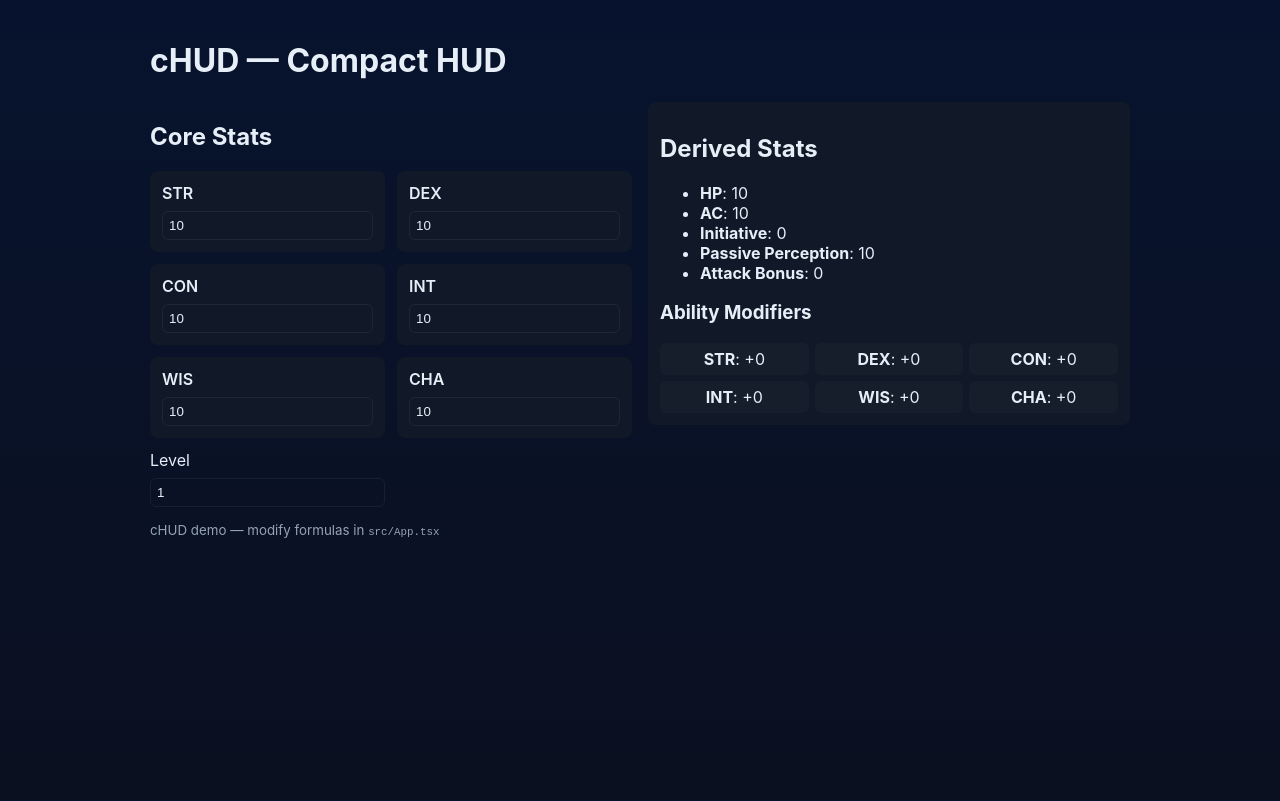
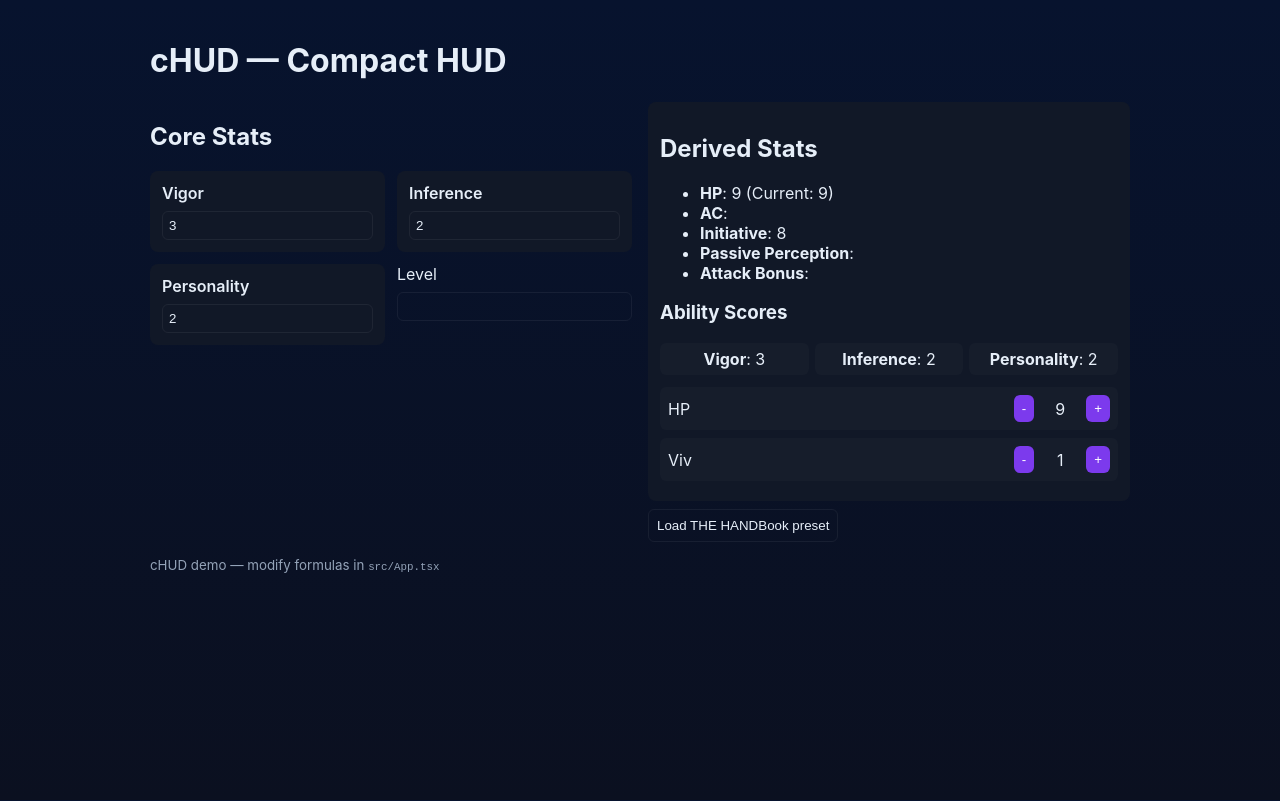
Before and after one commit to shogmssometimes/chud, a React (Vite) app: page / in a window 1280 px wide. Built offline with nearby package versions, Linux system fonts and the light colour scheme.

Commit message:
Add collapsE stats: Vigor/Inference/Personality, derived formulas, counters, and THE HANDBook preset

```diff
--- a/src/App.tsx
+++ b/src/App.tsx
@@ -3,65 +3,63 @@ import StatInput from './components/StatInput'
 import DerivedStatsPanel from './components/DerivedStatsPanel'
 
 export type CoreStats = {
-  str: number
-  dex: number
-  con: number
-  int: number
-  wis: number
-  cha: number
-  level: number
+  vigor: number
+  inference: number
+  personality: number
 }
 
-const defaultStats: CoreStats = {
-  str: 10,
-  dex: 10,
-  con: 10,
-  int: 10,
-  wis: 10,
-  cha: 10,
-  level: 1
+export const defaultStats: CoreStats = {
+  vigor: 3,
+  inference: 2,
+  personality: 2
 }
 
 export function abilityModifier(score: number) {
-  return Math.floor((score - 10) / 2)
+  // Keep a simple NC to modifier mapping (if you want different rules, adjust here)
+  return Math.floor(score)
 }
 
 export function computeDerived(core: CoreStats) {
-  const mods = {
-    str: abilityModifier(core.str),
-    dex: abilityModifier(core.dex),
-    con: abilityModifier(core.con),
-    int: abilityModifier(core.int),
-    wis: abilityModifier(core.wis),
-    cha: abilityModifier(core.cha)
-  }
+  // Following collapsE rules from your request:
+  // HP = Vigor + 6
+  // Capacity = Inference + 6
+  // Initiative = Personality + 6
+  // Movement = Vigor * 2 (meters)
+  const vigor = core.vigor
+  const inference = core.inference
+  const personality = core.personality
 
-  // Example formulas — tweakable depending on system
-  const hpBase = 10
-  const hp = hpBase + mods.con * core.level
-  const ac = 10 + mods.dex
-  const initiative = mods.dex
-  const passivePerception = 10 + mods.wis
-  const attackBonus = mods.str
+  const hp = vigor + 6
+  const capacity = inference + 6
+  const initiative = personality + 6
+  const movement = vigor * 2 // meters
 
   return {
     hp,
-    ac,
+    capacity,
     initiative,
-    passivePerception,
-    attackBonus,
-    mods
+    movement,
+    vigor,
+    inference,
+    personality
   }
 }
 
 export default function App() {
   const [core, setCore] = useState<CoreStats>(defaultStats)
+  const [hpCounter, setHpCounter] = useState<number>(defaultStats.vigor + 6)
+  const [viv, setViv] = useState<number>(1) // default Viv value as a counter
 
   function update<K extends keyof CoreStats>(key: K, value: number) {
-    setCore((prev) => ({ ...prev, [key]: value }))
+    setCore((prev: CoreStats) => ({ ...prev, [key]: value }))
   }
 
   const derived = computeDerived(core)
+
+  // Keep the HP counter synced with derived hp if core changes
+  React.useEffect(() => {
+    setHpCounter(derived.hp)
+  }, [derived.hp])
 
   return (
     <div className="app">
@@ -70,12 +68,9 @@ export default function App() {
         <div className="left">
           <h2>Core Stats</h2>
           <div className="grid">
-            <StatInput label="STR" value={core.str} onChange={(v) => update('str', v)} />
-            <StatInput label="DEX" value={core.dex} onChange={(v) => update('dex', v)} />
-            <StatInput label="CON" value={core.con} onChange={(v) => update('con', v)} />
-            <StatInput label="INT" value={core.int} onChange={(v) => update('int', v)} />
-            <StatInput label="WIS" value={core.wis} onChange={(v) => update('wis', v)} />
-            <StatInput label="CHA" value={core.cha} onChange={(v) => update('cha', v)} />
+            <StatInput label="Vigor" value={core.vigor} onChange={(v) => update('vigor', v)} />
+            <StatInput label="Inference" value={core.inference} onChange={(v) => update('inference', v)} />
+            <StatInput label="Personality" value={core.personality} onChange={(v) => update('personality', v)} />
             <div className="control">
               <label>Level</label>
               <input
@@ -89,7 +84,24 @@ export default function App() {
           </div>
         </div>
         <div className="right">
-          <DerivedStatsPanel derived={derived} />
+          <DerivedStatsPanel
+            derived={derived}
+            hpCounter={hpCounter}
+            onHpChange={(v: number) => setHpCounter(v)}
+            viv={viv}
+            onVivChange={(v: number) => setViv(v)}
+          />
+          <div className="presets">
+            <button
+              onClick={() => {
+                // THE HANDBook preset — an example starting set you can tweak
+                const preset = { vigor: 3, inference: 2, personality: 2 }
+                setCore(preset)
+              }}
+            >
+              Load THE HANDBook preset
+            </button>
+          </div>
         </div>
       </div>
       <footer>
--- a/src/components/DerivedStatsPanel.tsx
+++ b/src/components/DerivedStatsPanel.tsx
@@ -3,13 +3,25 @@ import type { CoreStats } from '../App'
 
 type Derived = ReturnType<typeof import('../App').computeDerived>
 
-export default function DerivedStatsPanel({ derived }: { derived: Derived }) {
+export default function DerivedStatsPanel({
+  derived,
+  hpCounter,
+  onHpChange,
+  viv,
+  onVivChange
+}: {
+  derived: Derived
+  hpCounter?: number
+  onHpChange?: (v: number) => void
+  viv?: number
+  onVivChange?: (v: number) => void
+}) {
   return (
     <div className="derived-panel">
       <h2>Derived Stats</h2>
       <ul>
         <li>
-          <strong>HP</strong>: {derived.hp}
+          <strong>HP</strong>: {derived.hp} {hpCounter !== undefined && <span className="counter">(Current: {hpCounter})</span>}
         </li>
         <li>
           <strong>AC</strong>: {derived.ac}
@@ -25,13 +37,40 @@ export default function DerivedStatsPanel({ derived }: { derived: Derived }) {
         </li>
       </ul>
       <div className="mods">
-        <h3>Ability Modifiers</h3>
+          <h3>Ability Scores</h3>
         <div className="mod-grid">
-          {Object.entries(derived.mods).map(([k, v]) => (
-            <div key={k} className="mod">
-              <strong>{k.toUpperCase()}</strong>: {v >= 0 ? `+${v}` : v}
+          {/* For collapsE, display raw scores */}
+          <div className="mod">
+            <strong>Vigor</strong>: {derived.vigor}
+          </div>
+          <div className="mod">
+            <strong>Inference</strong>: {derived.inference}
+          </div>
+          <div className="mod">
+            <strong>Personality</strong>: {derived.personality}
+          </div>
+        </div>
+      </div>
+      <div className="counters">
+        <div className="counter-row">
+          <label>HP</label>
+          {onHpChange && (
+            <div className="counter-controls">
+              <button onClick={() => onHpChange(hpCounter! - 1)}>-</button>
+              <span>{hpCounter}</span>
+              <button onClick={() => onHpChange(hpCounter! + 1)}>+</button>
             </div>
-          ))}
+          )}
+        </div>
+        <div className="counter-row">
+          <label>Viv</label>
+          {onVivChange && (
+            <div className="counter-controls">
+              <button onClick={() => onVivChange((viv || 0) - 1)}>-</button>
+              <span>{viv}</span>
+              <button onClick={() => onVivChange((viv || 0) + 1)}>+</button>
+            </div>
+          )}
         </div>
       </div>
     </div>
--- a/src/styles.css
+++ b/src/styles.css
@@ -30,3 +30,11 @@ body{
 .control{background:transparent;display:flex;flex-direction:column;gap:8px}
 .number-input{width:100%;padding:6px;border-radius:6px;background:transparent;border:1px solid rgba(255,255,255,0.06);color:var(--text)}
 footer{margin-top:12px;color:var(--muted)}
+
+.counters{margin-top:12px}
+.counter-row{display:flex;justify-content:space-between;align-items:center;padding:8px;background:rgba(255,255,255,0.02);border-radius:6px;margin-bottom:8px}
+.counter-controls{display:flex;align-items:center;gap:8px}
+.counter-controls button{background:var(--accent);color:white;border:none;padding:6px 8px;border-radius:6px;cursor:pointer}
+.counter-controls span{min-width:36px;text-align:center;display:inline-block}
+.presets{margin-top:8px}
+.presets button{background:transparent;border:1px solid rgba(255,255,255,0.06);padding:8px;border-radius:6px;color:var(--text);cursor:pointer}
```
Also changed, not shown: 1 other file (tests, documents, lock files or other folders).
